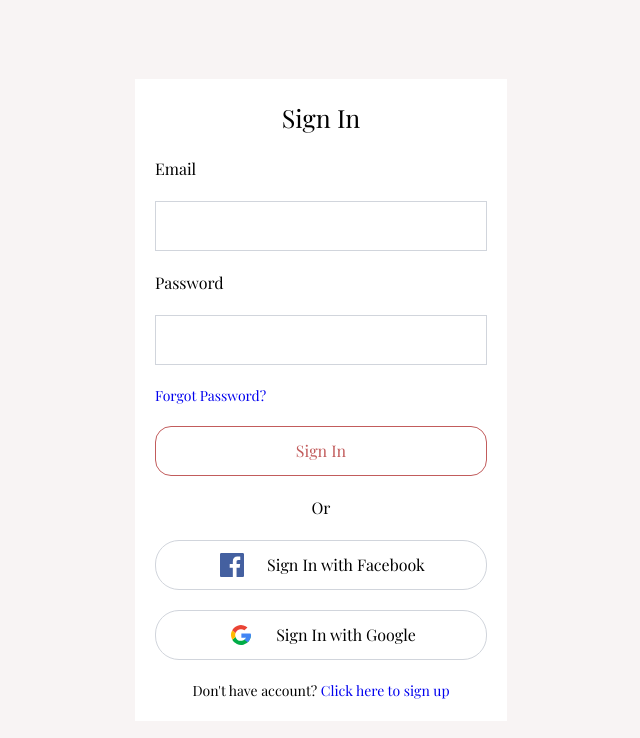
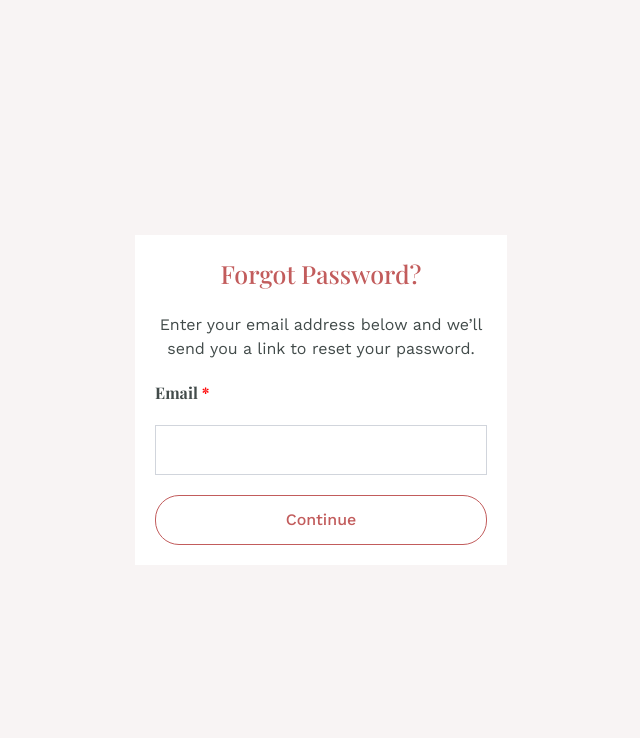
Before and after one commit to Vinzecta/Web-Project, a Next.js app in the folder next-web/: page /registeration in a window 1280 px wide. Shown: the top 738 px of the page, without its empty margins (319-959 px from the left). Built offline with nearby package versions, Linux system fonts and the light colour scheme.

Commit message:
Finish font modification on registeration page

```diff
--- a/next-web/src/app/account/History.jsx
+++ b/next-web/src/app/account/History.jsx
@@ -1,4 +1,11 @@
 import "./History.css"
+import { Work_Sans } from "next/font/google";
+
+const workSans = Work_Sans({
+  subsets: ["latin"],
+  weight: ["400", "500", "600", "700"],
+  variable: "--font-work-sans",
+});
 
 function History() {
     return (
@@ -19,12 +26,12 @@ function History() {
         //     </table>
         // </section>
 
-        <section className="bg-white rounded-lg shadow-md p-5 w-[60%] mx-auto" id="history-section">
-            <h2 className="text-xl font-medium mb-2">Purchase History</h2>
+        <section className="bg-white rounded-lg shadow-md p-5 w-[60%] h-fit mx-auto" id="history-section">
+            <h2 className="text-xl font-medium mb-2 text-[#C25C5C]">Purchase History</h2>
             <hr className="mb-4" />
 
-            <div className="overflow-x-auto">
-                <table className="min-w-full text-left text-sm">
+            <div className="overflow-x-auto overflow-y-auto max-h-[500px]">
+                <table className={`min-w-full text-left text-sm ${workSans.className}`}>
                 <thead>
                     <tr className="font-semibold whitespace-nowrap">
                     <th className="px-4 py-2">ID</th>
--- a/next-web/src/app/account/Payment.jsx
+++ b/next-web/src/app/account/Payment.jsx
@@ -4,40 +4,47 @@ import Paypal from "../../../public/paypal.svg"
 import Cancel from "../../../public/cancel.svg"
 import Image from "next/image";
 import "./Payment.css"
+import { Work_Sans } from "next/font/google";
+
+const workSans = Work_Sans({
+  subsets: ["latin"],
+  weight: ["400", "500", "600", "700"],
+  variable: "--font-work-sans",
+});
 
 function Payment() {
     return (
         <section className="w-[60%] mt-5 p-5 flex flex-col gap-5 rounded-2xl border border-gray-300 border-opacity-50 mb-10" id="payment-section">
-            <h2 className="text-[25px] pb-3 border-b">Payment Methods</h2>
-            <p>Your Cards & Wallets</p>
+            <h2 className="text-[25px] pb-3 border-b border-black font-medium text-[#C25C5C]">Payment Methods</h2>
+            <p className={`${workSans.className} font-bold text-[#424b4a]`}>Your Cards & Wallets</p>
 
             <div className="flex flex-col gap-5">
                 <div className="flex justify-between h-[80px] p-3 border border-gray-300 border-opacity-50 rounded-3xl">
                     <div className="flex gap-5">
                         <Image src={Momo} alt="Momo" className="w-[50px] payment-logo"/>
-                        <p className="my-auto">Momo</p>
+                        <p className={`my-auto ${workSans.className} font-medium text-[#424b4a]`}>Momo</p>
                     </div>
-                    <Image src={Cancel} alt="Cancel" className="w-[25px] cancel-logo" />
+                    <Image src={Cancel} alt="Cancel" className="w-[20px] cancel-logo" />
                 </div>
 
                 <div className="flex justify-between h-[80px] p-3 border border-gray-300 border-opacity-50 rounded-3xl">
                     <div className="flex gap-5">
                         <Image src={Zalopay} alt="Zalopay" className="w-[50px] my-auto payment-logo"/>
-                        <p className="my-auto">Zalopay</p>
+                        <p className={`my-auto ${workSans.className} font-medium text-[#424b4a]`}>Zalopay</p>
                     </div>
-                    <Image src={Cancel} alt="Cancel" className="w-[25px] cancel-logo" />
+                    <Image src={Cancel} alt="Cancel" className="w-[20px] cancel-logo" />
                 </div>
 
                 <div className="flex justify-between h-[80px] p-3 border border-gray-300 border-opacity-50 rounded-3xl">
                     <div className="flex gap-5">
                         <Image src={Paypal} alt="Paypal" className="w-[50px] payment-logo"/>
-                        <p className="my-auto">Paypal</p>
+                        <p className={`my-auto ${workSans.className} font-medium text-[#424b4a]`}>Paypal</p>
                     </div>
-                    <Image src={Cancel} alt="Cancel" className="w-[25px] cancel-logo" />
+                    <Image src={Cancel} alt="Cancel" className="w-[20px] cancel-logo" />
                 </div>
             </div>
 
-            <button className="border border-[#C25C5C] text-[#C25C5C] rounded-2xl w-[100%] py-3 px-5 mx-auto">Add New Payment Method</button>
+            <button className={`text-base w-1/1 py-3 px-5 text-center border banner-p text-[#C25C5C] rounded-3xl mx-auto border-[#C25C5C] font-medium ${workSans.className} hover:bg-[#C25C5C] hover:text-white delay-75 duration-300 flex justify-center items-center`}>Add New Payment Method</button>
         </section>
     );
 }
--- a/next-web/src/app/account/page.jsx
+++ b/next-web/src/app/account/page.jsx
@@ -60,9 +60,9 @@ function Account() {
                 </div>
 
                 {/* <Profile /> */}
-                <ResetPassword />
+                {/* <ResetPassword /> */}
                 {/* <Payment /> */}
-                {/* <History /> */}
+                <History />
             </section>
 
             <Footer />
--- a/next-web/src/app/registeration/Forgot.jsx
+++ b/next-web/src/app/registeration/Forgot.jsx
@@ -1,13 +1,21 @@
+import { Work_Sans } from "next/font/google";
+
+const workSans = Work_Sans({
+  subsets: ["latin"],
+  weight: ["400", "500", "600", "700"],
+  variable: "--font-work-sans",
+});
+
 function Forgot() {
     return (
         <form className="w-[100%] flex flex-col gap-5 p-5 my-auto" id="forgot-form">
-            <h2 className="text-[25px] text-center">Forgot Password?</h2>
-            <p className="text-base text-center">Enter your email address below and we’ll send you a link to reset your password.</p>
+            <h2 className="text-[25px] text-center font-medium text-[#C25C5C]">Forgot Password?</h2>
+            <p className={`text-base text-center ${workSans.className} font-normal text-[#424b4a]`}>Enter your email address below and we’ll send you a link to reset your password.</p>
 
-            <label className="text-base">Email</label>
-            <input className="bg-[white] h-[50px] p-3 border border-gray-300 border-opacity-50 w-[100%]" />
+            <label className={`text-base ${workSans} font-bold text-[#424b4a]`}>Email <span className="text-[red]">*</span></label>
+            <input className={`bg-[white] h-[50px] p-3 border border-gray-300 border-opacity-50 w-[100%] ${workSans.className} font-normal text-[#424b4a]`} />
 
-            <button className="border border-[#C25C5C] text-[#C25C5C] rounded-2xl w-[100%] py-3">Continue</button>
+            <button className={`text-base w-1/1 py-3 px-5 text-center border banner-p text-[#C25C5C] rounded-3xl mx-auto border-[#C25C5C] font-medium ${workSans.className} hover:bg-[#C25C5C] hover:text-white delay-75 duration-300 flex justify-center items-center`}>Continue</button>
         </form>
     );
 }
--- a/next-web/src/app/registeration/SignIn.jsx
+++ b/next-web/src/app/registeration/SignIn.jsx
@@ -1,35 +1,42 @@
 import Facebook from "../../../public/facebook_color.svg"
 import Google from "../../../public/google.svg"
 import Image from "next/image";
+import { Work_Sans } from "next/font/google";
+
+const workSans = Work_Sans({
+  subsets: ["latin"],
+  weight: ["400", "500", "600", "700"],
+  variable: "--font-work-sans",
+});
 
 function SignIn() {
     return (
         <form className="w-[100%] flex flex-col gap-5 p-5 my-auto">
-            <h1 className="text-[25px] text-center">Sign In</h1>
+            <h1 className="text-[25px] text-center text-[#C25C5C] font-medium">Sign In</h1>
 
-            <label className="text-base">Email</label>
-            <input className="bg-[white] h-[50px] p-3 border border-gray-300 border-opacity-50 w-[100%]"/>
+            <label className={`text-base ${workSans.className} font-bold text-[#424b4a]`}>Email <span className="text-[red]">*</span></label>
+            <input className={`bg-[white] h-[50px] p-3 border border-gray-300 border-opacity-50 w-[100%] ${workSans.className} font-normal text-[#424b4a]`}/>
 
-            <label className="text-base">Password</label>
-            <input className="bg-[white] h-[50px] p-3 border border-gray-300 border-opacity-50 w-[100%]"/>
+            <label className={`text-base ${workSans.className} font-bold text-[#424b4a]`}>Password <span className="text-[red]">*</span></label>
+            <input className={`bg-[white] h-[50px] p-3 border border-gray-300 border-opacity-50 w-[100%] ${workSans.className} font-normal text-[#424b4a]`}/>
 
-            <p className="text-[14px] text-[#0000EE]">Forgot Password?</p>
+            <p className={`text-[14px] text-[#0000EE] ${workSans.className} font-normal hover:underline`}>Forgot Password?</p>
 
-            <button className="border border-[#C25C5C] text-[#C25C5C] rounded-2xl w-[100%] py-3">Sign In</button>
+            <button className={`text-base w-1/1 py-3 px-5 text-center border banner-p text-[#C25C5C] rounded-3xl mx-auto border-[#C25C5C] font-medium ${workSans.className} hover:bg-[#C25C5C] hover:text-white delay-75 duration-300 flex justify-center items-center`}>Sign In</button>
 
-            <p className="text-base text-center">Or</p>
+            <p className={`text-base text-center ${workSans.className} text-[#424b4a] font-normal`}>Or</p>
 
             <div className="flex gap-5 justify-center bg-[white] h-[50px] py-3 border border-gray-300 border-opacity-50 w-[100%] rounded-3xl">
                 <Image src={Facebook} alt="Facebook" className="w-[30px]" />
-                <p className="text-base my-auto">Sign In with Facebook</p>
+                <p className={`text-base my-auto ${workSans.className} text-[#424b4a] font-medium`}>Sign In with Facebook</p>
             </div>
 
             <div className="flex gap-5 justify-center bg-[white] h-[50px] py-3 border border-gray-300 border-opacity-50 w-[100%] rounded-3xl">
                 <Image src={Google} alt="Google" className="w-[30px]" />
-                <p className="text-base my-auto">Sign In with Google</p>
+                <p className={`text-base my-auto ${workSans.className} text-[#424b4a] font-medium`}>Sign In with Google</p>
             </div>
 
-            <p className="text-[14px] text-center">Don't have account? <span className="text-[#0000EE]">Click here to sign up</span></p>
+            <p className={`text-[14px] text-center ${workSans.className} tex-[#424b4a] font-normal`}>Don't have account? <span className="text-[#0000EE] hover:underline">Click here to sign up</span></p>
         </form>
     );
 }
--- a/next-web/src/app/registeration/SignUp.jsx
+++ b/next-web/src/app/registeration/SignUp.jsx
@@ -1,48 +1,55 @@
 import Facebook from "../../../public/facebook_color.svg"
 import Google from "../../../public/google.svg"
 import Image from "next/image";
+import { Work_Sans } from "next/font/google";
+
+const workSans = Work_Sans({
+  subsets: ["latin"],
+  weight: ["400", "500", "600", "700"],
+  variable: "--font-work-sans",
+});
 
 function SignUp() {
     return (
         <form className="flex flex-col gap-5 p-5 m-auto">
-            <h2 className="text-[25px] text-center">Sign Up</h2>
+            <h2 className="text-[25px] text-center text-[#C25C5C] font-medium">Sign Up</h2>
 
             <div className="flex justify-between">
                 <div className="w-[45%] flex flex-col gap-5">
-                    <label className="text-base">First Name</label>
+                    <label className={`text-base ${workSans.className} font-bold text-[#424b4a]`}>First Name <span className="text-[red]">*</span></label>
                     <input className="bg-[white] h-[50px] p-3 border border-gray-300 border-opacity-50 w-[100%]"></input>
                 </div>
 
                 <div className="w-[45%] flex flex-col gap-5">
-                    <label className="text-base">Last Name</label>
+                    <label className={`text-base ${workSans.className} font-bold text-[#424b4a]`}>Last Name <span className="text-[red]">*</span></label>
                     <input className="bg-[white] h-[50px] p-3 border border-gray-300 border-opacity-50 w-[100%]"></input>
                 </div>
             </div>
 
-            <label className="text-base">Email</label>
+            <label className={`text-base ${workSans.className} font-bold text-[#424b4a]`}>Email <span className="text-[red]">*</span></label>
             <input className="bg-[white] h-[50px] p-3 border border-gray-300 border-opacity-50 w-[100%]"></input>
 
-            <label className="text-base">Password</label>
+            <label className={`text-base ${workSans.className} font-bold text-[#424b4a]`}>Password <span className="text-[red]">*</span></label>
             <input className="bg-[white] h-[50px] p-3 border border-gray-300 border-opacity-50 w-[100%]"></input>
 
-            <label className="text-base">Confirm Password</label>
+            <label className={`text-base ${workSans.className} font-bold text-[#424b4a]`}>Confirm Password <span className="text-[red]">*</span></label>
             <input className="bg-[white] h-[50px] p-3 border border-gray-300 border-opacity-50 w-[100%]"></input>
 
-            <button className="border border-[#C25C5C] text-[#C25C5C] rounded-2xl w-[100%] py-3">Sign Up</button>
+            <button className={`text-base w-1/1 py-3 px-5 text-center border banner-p text-[#C25C5C] rounded-3xl mx-auto border-[#C25C5C] font-medium ${workSans.className} hover:bg-[#C25C5C] hover:text-white delay-75 duration-300 flex justify-center items-center`}>Sign Up</button>
 
-            <p className="text-base text-center">Or</p>
+            <p className={`text-base text-center ${workSans.className} font-normal text-[#424b4a]`}>Or</p>
 
             <div className="flex gap-5 justify-center bg-[white] h-[50px] py-3 border border-gray-300 border-opacity-50 w-[100%] rounded-3xl">
                 <Image src={Facebook} alt="Facebook" className="w-[30px]" />
-                <p className="text-base my-auto">Sign Up with Facebook</p>
+                <p className={`text-base my-auto ${workSans.className} font-medium text-[#424b4a]`}>Sign Up with Facebook</p>
             </div>
 
             <div className="flex gap-5 justify-center bg-[white] h-[50px] py-3 border border-gray-300 border-opacity-50 w-[100%] rounded-3xl">
                 <Image src={Google} alt="Google" className="w-[30px]" />
-                <p className="text-base my-auto">Sign Up with Google</p>
+                <p className={`text-base my-auto ${workSans.className} font-medium text-[#424b4a]`}>Sign Up with Google</p>
             </div>
 
-            <p className="text-[14px] text-center">Have an account? <span className="text-[#0000EE]">Sign In</span></p>
+            <p className={`text-[14px] text-center ${workSans.className} font-normal text-[#424b4a]`}>Have an account? <span className="text-[#0000EE] hover:underline">Sign In</span></p>
         </form>
     );
 }
--- a/next-web/src/app/registeration/page.jsx
+++ b/next-web/src/app/registeration/page.jsx
@@ -12,9 +12,9 @@ function Registeration() {
                 <Image src={Image4} alt="Image-4" className="h-full w-full object-fill" />
             </div> */}
 
-            <SignIn />
+            {/* <SignIn /> */}
             {/* <SignUp /> */}
-            {/* <Forgot /> */}
+            <Forgot />
         </section>
     );
 }
```
